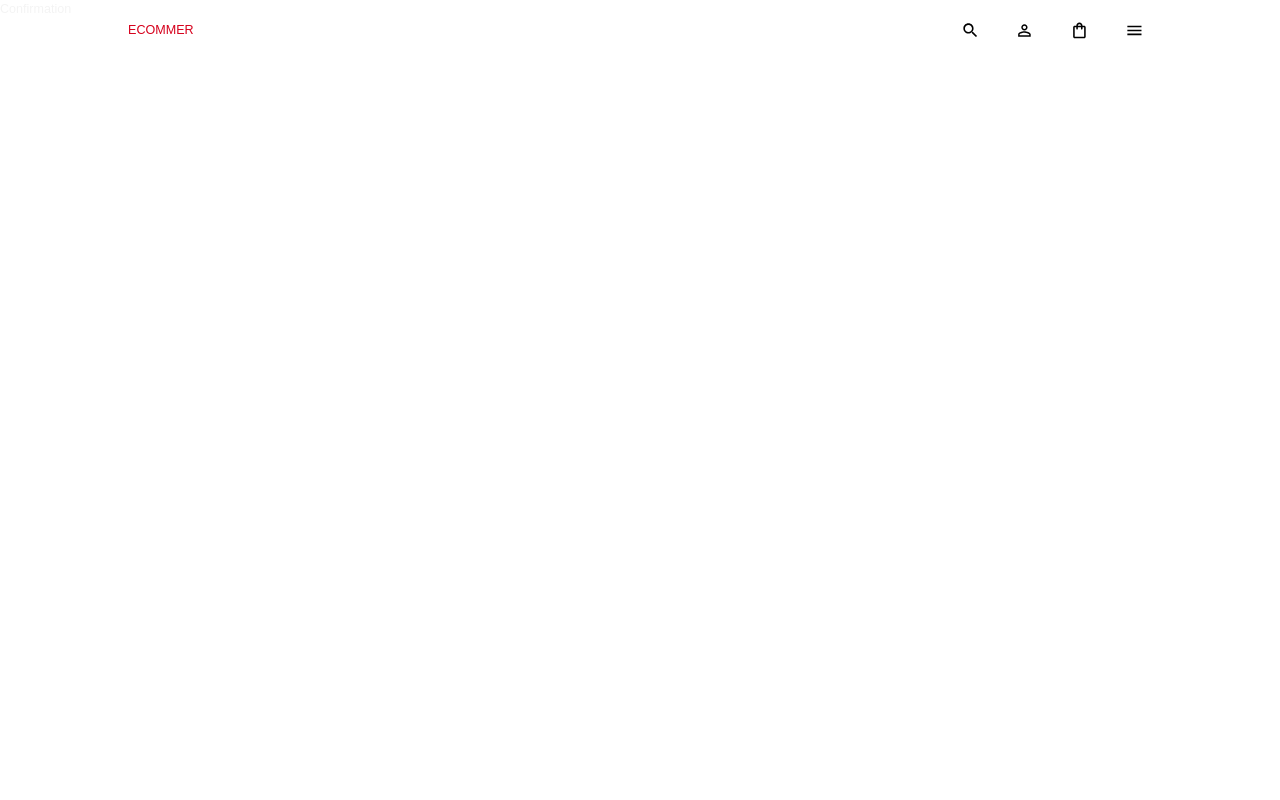
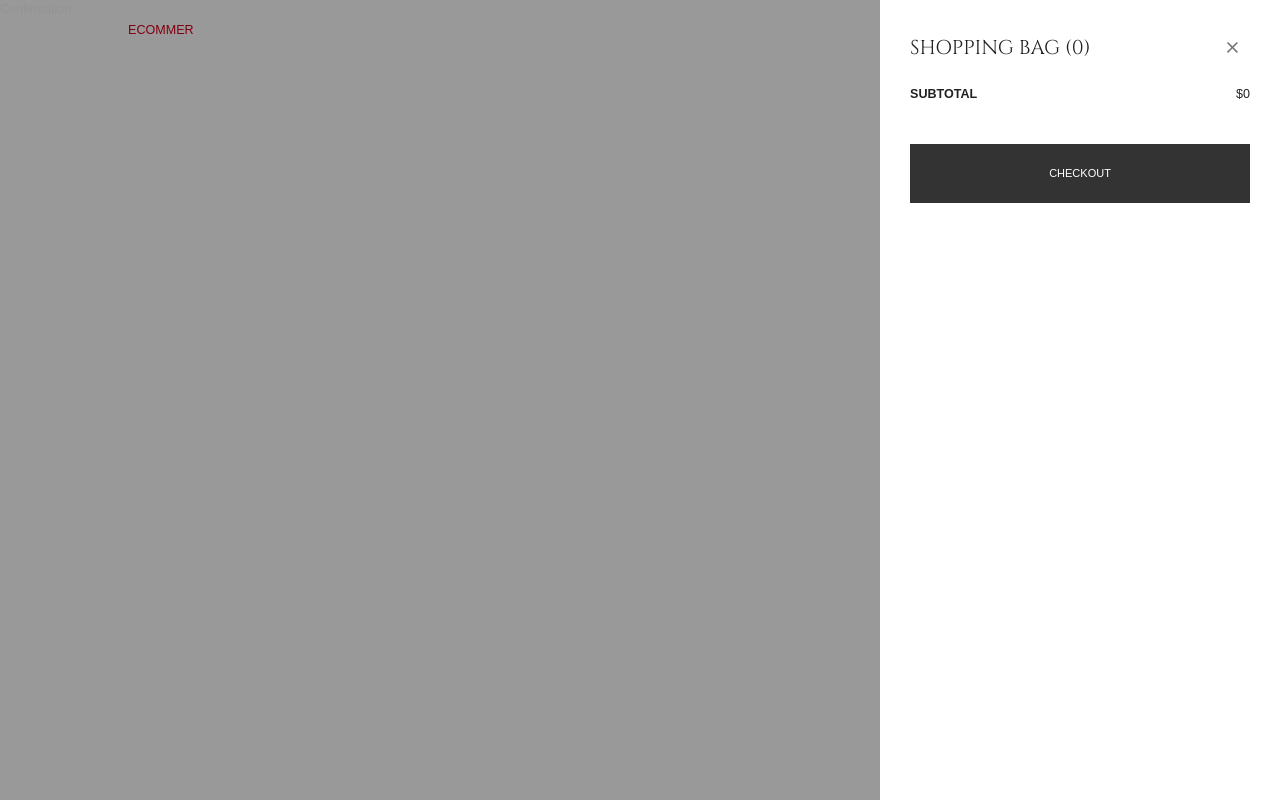
Before and after one commit to Mahadibappi/e-commerce-client, a React (Create React App) app: page /checkout/success in a window 1280 px wide. Both pictures are taken after a click on the button 1079 px from the left and 30 px from the top of the page. Built offline with nearby package versions, Linux system fonts and the light colour scheme; a web font is replaced by a local one.

Commit message:
item added

```diff
--- a/src/App.js
+++ b/src/App.js
@@ -5,6 +5,7 @@ import Navbar from "./seenes/global/Navbar.jsx";
 import ItemDetails from "./seenes/itemDetails/ItemDetails.jsx";
 import Confirmation from "./seenes/checkout/Confirmation.jsx";
 import CheckOut from "./seenes/checkout/CheckOut.jsx";
+import CartMenu from "./seenes/global/CartMenu.jsx";
 
 const ScrollToTop = () => {
   const { pathname } = useLocation();
@@ -26,6 +27,7 @@ function App() {
           <Route path="/checkout" element={<CheckOut />} />
           <Route path="/checkout/success" element={<Confirmation />} />
         </Routes>
+        <CartMenu />
       </BrowserRouter>
     </div>
   );
--- a/src/seenes/global/CartMenu.jsx
+++ b/src/seenes/global/CartMenu.jsx
@@ -1,12 +1,18 @@
 import React from "react";
 import { useNavigate } from "react-router-dom";
 import { useDispatch, useSelector } from "react-redux";
-import closeIcon from "@mui/icons-material/Close";
+import CloseIcon from "@mui/icons-material/Close";
 import AddIcon from "@mui/icons-material/Add";
 import RemoveIcon from "@mui/icons-material/Remove";
 import styled from "@emotion/styled";
-import { Box, IconButton, Typography } from "@mui/material";
-import { setIsCartOpen } from "../../state";
+import { Box, Button, Divider, IconButton, Typography } from "@mui/material";
+import {
+  decreaseCount,
+  increaseCount,
+  removeFromCart,
+  setIsCartOpen,
+} from "../../state";
+import { shades } from "../../theme";
 
 const FlexBox = styled(Box)`
   display: flex;
@@ -47,9 +53,85 @@ function CartMenu() {
           <FlexBox mb="15px">
             <Typography variant="h3">SHOPPING BAG ({cart.length})</Typography>
             <IconButton onClick={() => dispatch(setIsCartOpen({}))}>
-              <closeIcon />
+              <CloseIcon />
             </IconButton>
           </FlexBox>
+          {/* cart list */}
+          <Box>
+            {cart.map((item) => (
+              <Box key={`${item.attributes.name}-${item.id}`}>
+                <FlexBox p="15px 0">
+                  <Box flex="1 1 40%">
+                    <img
+                      width="123px"
+                      height="164px"
+                      src={`http://localhost:1337${item?.attributes?.image?.data?.attributes?.formats?.medium.url}`}
+                      alt={item?.name}
+                    />
+                  </Box>
+                  <Box>
+                    <FlexBox mb="5px">
+                      <Typography>{item.attributes.name}</Typography>
+                      <IconButton>
+                        onclick=
+                        {() => dispatch(removeFromCart({ id: item.id }))}
+                      </IconButton>
+                      <CloseIcon />
+                    </FlexBox>
+                    <Typography>{item.attributes.shortDescription}</Typography>
+                    <FlexBox m="15px 0">
+                      <Box
+                        display="flex"
+                        alignItems="center"
+                        border={`1.5px solid ${shades.neutral[500]}`}
+                      >
+                        <IconButton
+                          onClick={() =>
+                            dispatch(decreaseCount({ id: item.id }))
+                          }
+                        >
+                          <RemoveIcon />
+                        </IconButton>
+                        <Typography>{item.count}</Typography>
+                        <IconButton
+                          onClick={() =>
+                            dispatch(increaseCount({ id: item.id }))
+                          }
+                        >
+                          <AddIcon />
+                        </IconButton>
+                      </Box>
+                      <Typography>{item.attributes.price}</Typography>
+                    </FlexBox>
+                  </Box>
+                </FlexBox>
+                <Divider />
+              </Box>
+            ))}
+          </Box>
+          {/* { actions} */}
+          <Box m="20px 0">
+            <FlexBox m="20px 0">
+              <Typography fontWeight="bold">SUBTOTAL</Typography>
+              <Typography>${totalPrice}</Typography>
+            </FlexBox>
+            <Button
+              sx={{
+                backgroundColor: shades.primary[400],
+                color: "white",
+                borderRadius: 0,
+                minWidth: "100%",
+                padding: "20px 40px",
+                m: "20px 0",
+              }}
+              onClick={() => {
+                navigate("/checkout");
+                dispatch(setIsCartOpen({}));
+              }}
+            >
+              CHECKOUT
+            </Button>
+          </Box>
         </Box>
       </Box>
     </Box>
```
Also changed, not shown: src/components/Item.jsx (added, +33 -0 lines).
